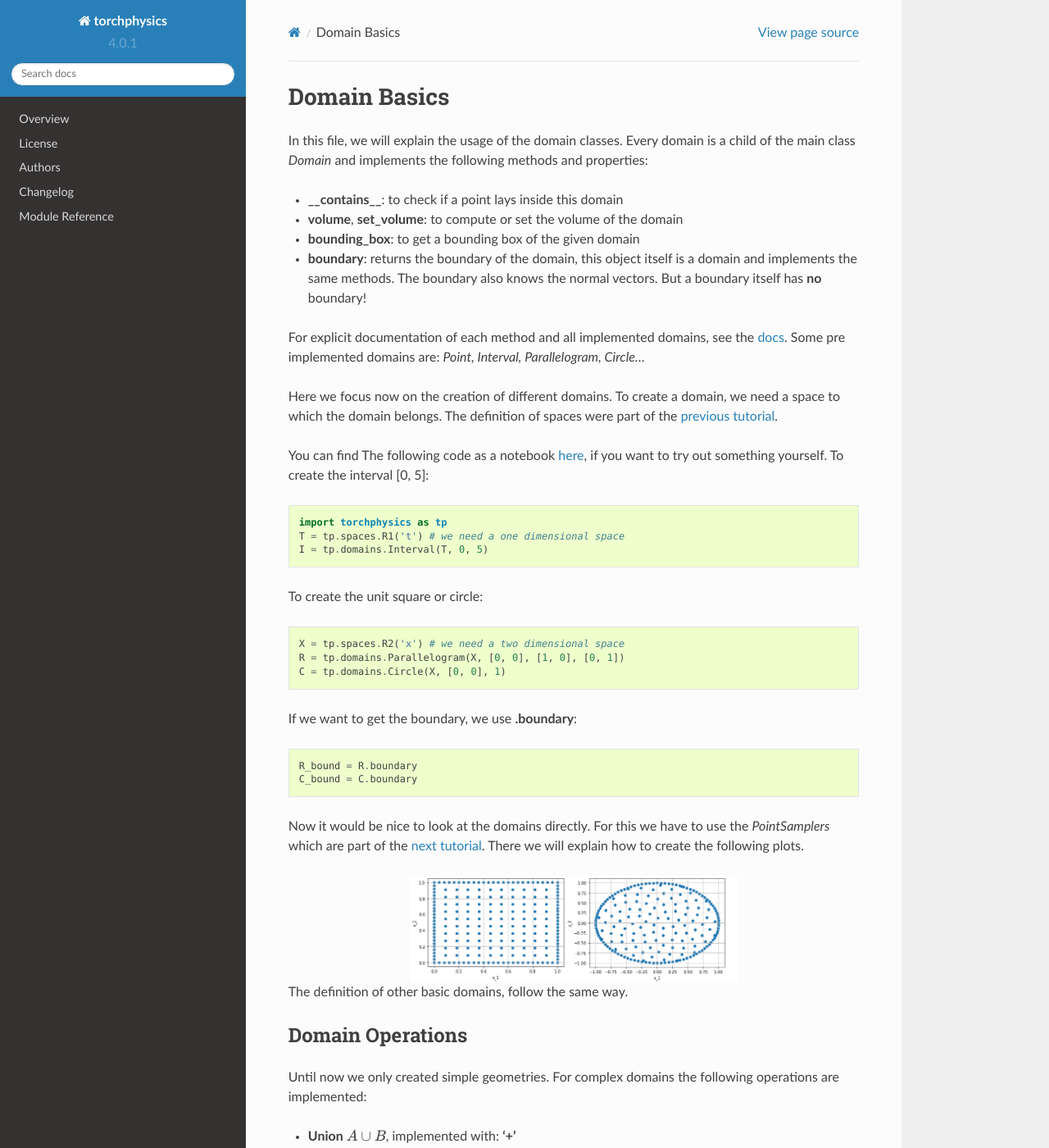
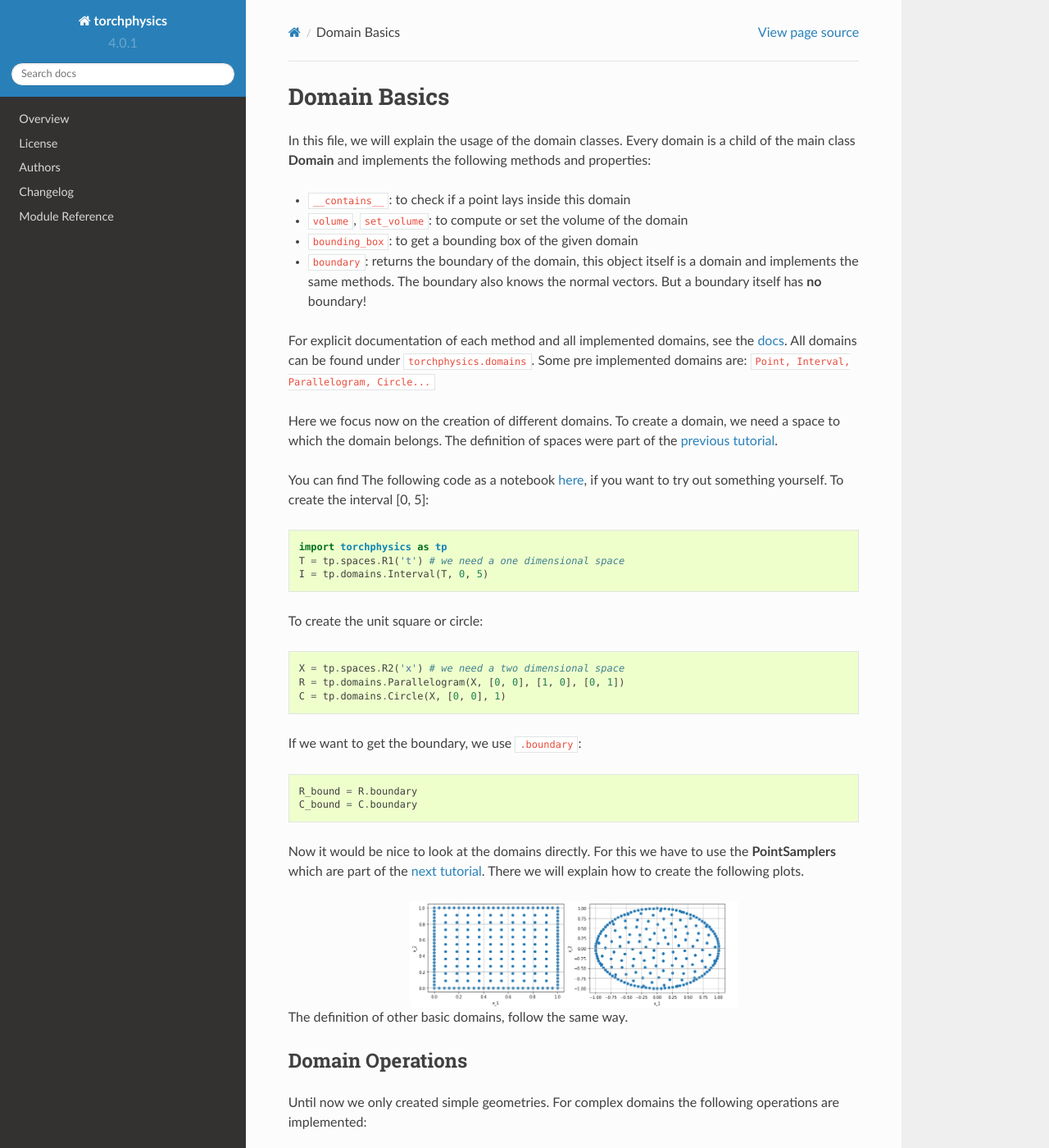
Before and after one commit to boschresearch/torchphysics, a Sphinx documentation site: the page built from docs/tutorial/tutorial_domain_basics.rst, in a window 1280 px wide and 1400 px high. Shown: the whole window at 82% size. Built offline with Sphinx 7.4.7 and the Read the Docs theme 2.0.0, drawn with Linux system fonts in a browser that asks for light colours; some of the changed text lies outside the part shown.

```diff
--- a/docs/tutorial/tutorial_domain_basics.rst
+++ b/docs/tutorial/tutorial_domain_basics.rst
@@ -2,18 +2,19 @@
 Domain Basics
 =============
 In this file, we will explain the usage of the domain classes.
-Every domain is a child of the main class *Domain* and implements
+Every domain is a child of the main class **Domain** and implements
 the following methods and properties:
 
-- **__contains__**: to check if a point lays inside this domain
-- **volume**, **set_volume**: to compute or set the volume of the domain
-- **bounding_box**: to get a bounding box of the given domain
-- **boundary**: returns the boundary of the domain, this object itself is a domain and
+- ``__contains__``: to check if a point lays inside this domain
+- ``volume``, ``set_volume``: to compute or set the volume of the domain
+- ``bounding_box``: to get a bounding box of the given domain
+- ``boundary``: returns the boundary of the domain, this object itself is a domain and
   implements the same methods. The boundary also knows the normal
   vectors. But a boundary itself has **no** boundary!
 
 For explicit documentation of each method and all implemented domains, see the docs_.
-Some pre implemented domains are: *Point, Interval, Parallelogram, Circle...*
+All domains can be found under ``torchphysics.domains``.
+Some pre implemented domains are: ``Point, Interval, Parallelogram, Circle...``
 
 .. _docs: does_not_exist
 
@@ -42,7 +43,7 @@
    R = tp.domains.Parallelogram(X, [0, 0], [1, 0], [0, 1])
    C = tp.domains.Circle(X, [0, 0], 1)
 
-If we want to get the boundary, we use **.boundary**:
+If we want to get the boundary, we use ``.boundary``:
 
 .. code-block:: python
 
@@ -50,7 +51,7 @@
    C_bound = C.boundary
 
 Now it would be nice to look at the domains directly.
-For this we have to use the *PointSamplers* which are part of the `next tutorial`_.
+For this we have to use the **PointSamplers** which are part of the `next tutorial`_.
 There we will explain how to create the following plots.
 
 .. _`next tutorial`: sampler_tutorial.rst
@@ -68,14 +69,14 @@
 Until now we only created simple geometries. For complex domains
 the following operations are implemented:
 
-- **Union** :math:`A \cup B`, implemented with: **'+'**
-- **Intersection** :math:`A \cap B`, implemented with: **'&'**
-- **Cut** :math:`A \setminus B`, implemented with: **'-'**
-- **Cartesian product** :math:`A \times B`, implemented with: '*'
+- ``Union`` :math:`A \cup B`, implemented with: ``'+'``
+- ``Intersection`` :math:`A \cap B`, implemented with: ``'&'``
+- ``Cut`` :math:`A \setminus B`, implemented with: ``'-'``
+- ``Cartesian product`` :math:`A \times B`, implemented with: '*'
 
 The only important aspect is that for union, intersection and cut the
 domains have to belong to the same space. The returning object is a child of
-*Domains* and implements all previously mentioned methods.
+**Domains** and implements all previously mentioned methods.
 The operation can be used for an arbitrary number of times,
 but for complex domains, the creation of training points will possibly become costly and slow.
 
@@ -85,9 +86,9 @@
    intersection_domain = R & C
    cut_domain = R - C
 
-The boundary can be again called with **.boundary**. Since the operation can create
+The boundary can be again called with ``.boundary``. Since the operation can create
 complex domains the voluem can not always be computed. If a exact value is needed,
-one has to set it over the **set_volume** methode.
+one has to set it over the ``set_volume`` methode.
 
 Again we can have a look at the corresponding geometries:
 
```
Also changed, not shown: other parts of docs/tutorial/tutorial_domain_basics.rst (+1 -1 lines), docs/tutorial/condition_tutorial.rst (+113 -0 lines), docs/tutorial/differentialoperators.rst (+12 -12 lines), docs/tutorial/external_domains.rst (+10 -8 lines), docs/tutorial/model_creation.rst (+5 -5 lines), docs/tutorial/plotting.rst (+8 -8 lines), docs/tutorial/sampler_tutorial.rst (+19 -19 lines).
